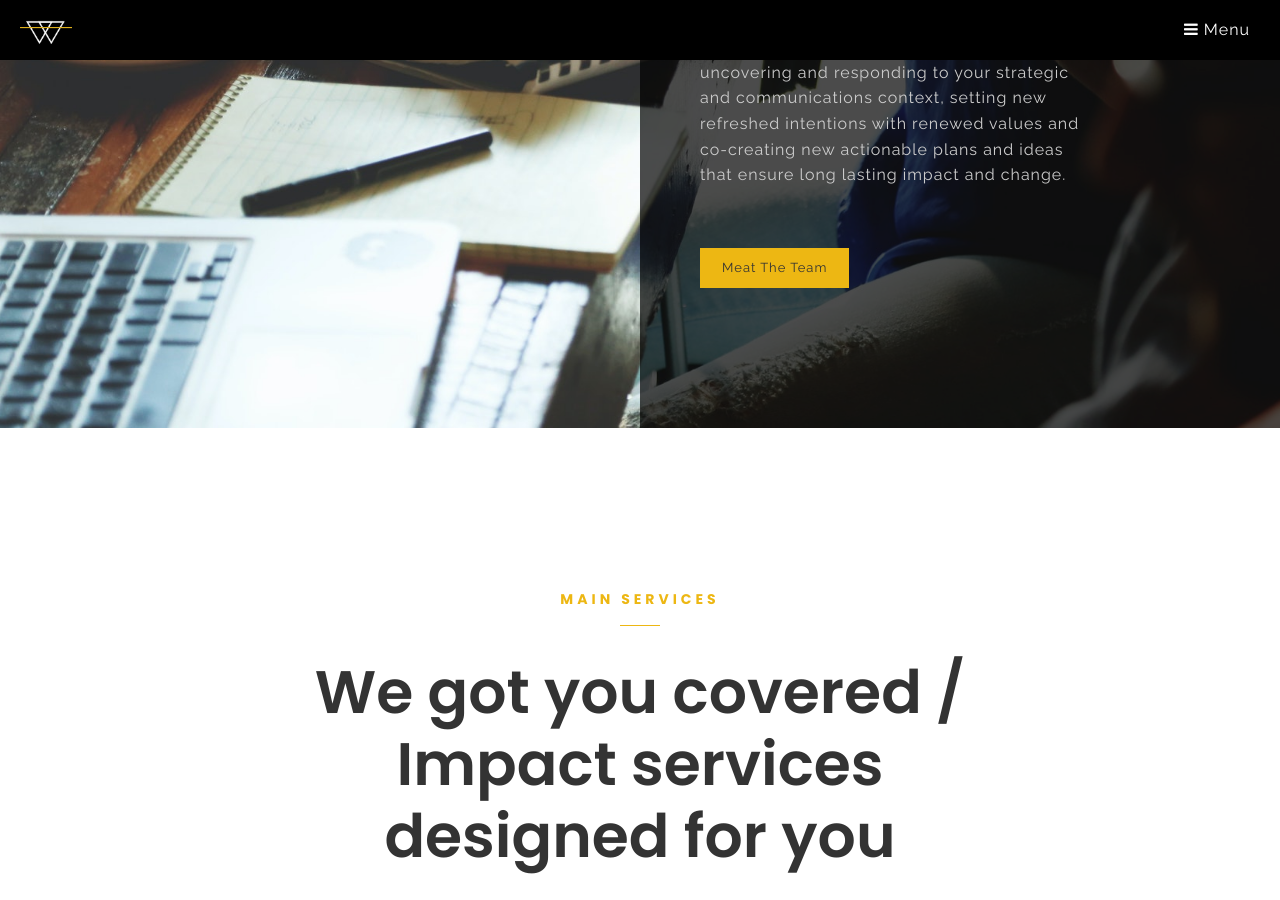
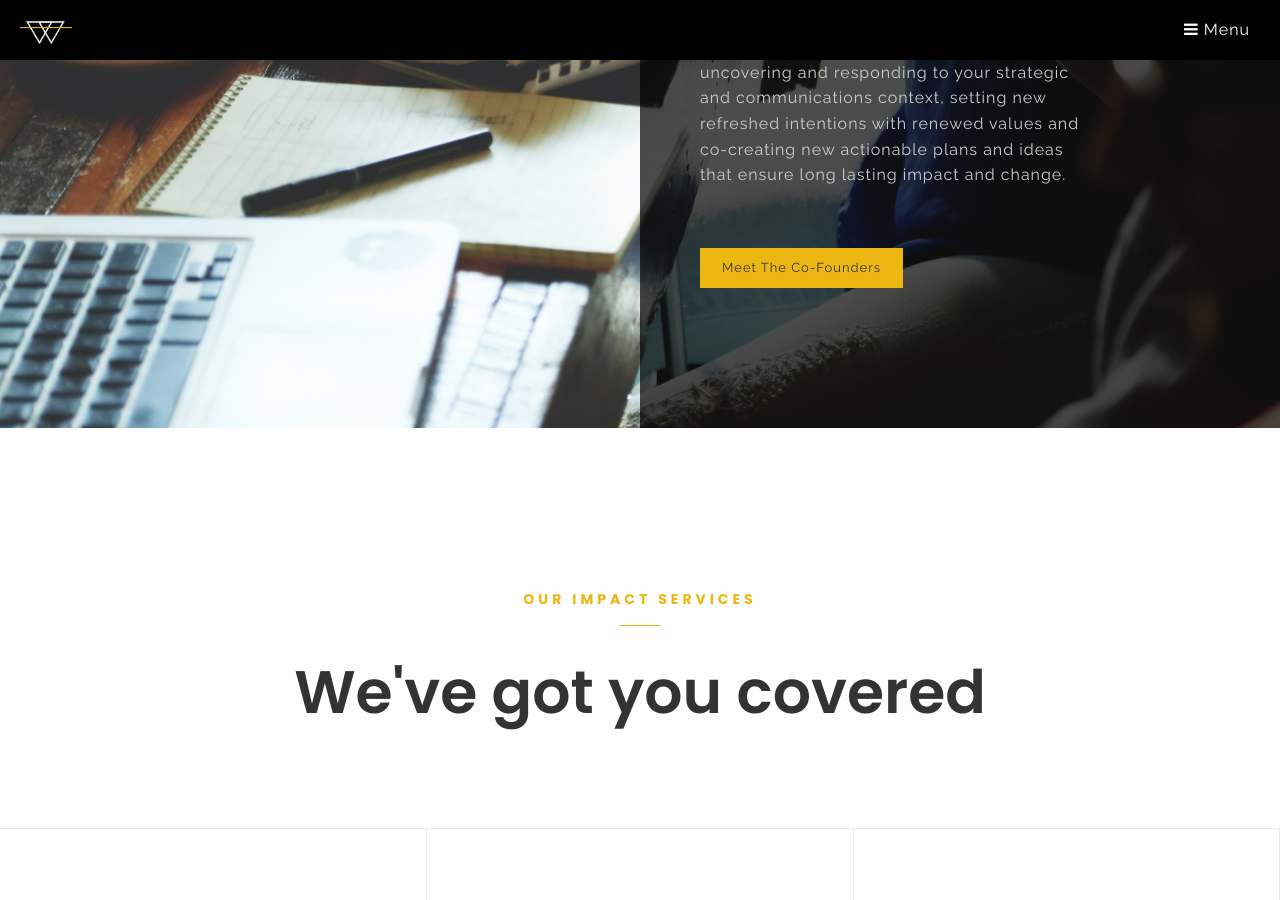
Before and after one commit to mbcusick/hucklebe.com, a Jekyll site: the page built from index.html, in a window 1280 px wide and 900 px high, scrolled down 2298 px. Built offline with Jekyll 4.4.1, drawn with Linux system fonts in a browser that asks for light colours.

Commit message:
Update index.html

```diff
--- a/index.html
+++ b/index.html
@@ -163,7 +163,7 @@
     <p class="light">And you’ve come a long way - especially this past year! And there’s been a lot of unknowns, uncertainty and challenges. Yet you remain dedicated to having a positive impact in the world. And you are ready to lead the way in your sector and make sustainability the linchpin to transformation. We are here to champion your vision and to be a catalyst to make it happen.</p>
     <p class="light">Through our considered approach, we take you on a journey of self discovery, uncovering and responding  to your strategic and communications context, setting new refreshed intentions with renewed values and co-creating new actionable plans and ideas that ensure long lasting impact and change.</p>
     <div class="two spacing"></div>
-    <a href="#team" class="button small">Meat the team</a>
+    <a href="#team" class="button small">Meet the co-founders</a>
     <div class="three spacing"></div>
   </div>
 </div>
@@ -174,8 +174,8 @@
   <div class='row'>
     <div class='large-8 columns large-centered'>
       <div class="section-title">
-        <p class="small-title">main services</p>
-        <h2>We got you covered / Impact services designed for you</h2>
+        <p class="small-title">Our impact services</p>
+        <h2>We've got you covered</h2>
       </div>
     </div>
   </div>
```
